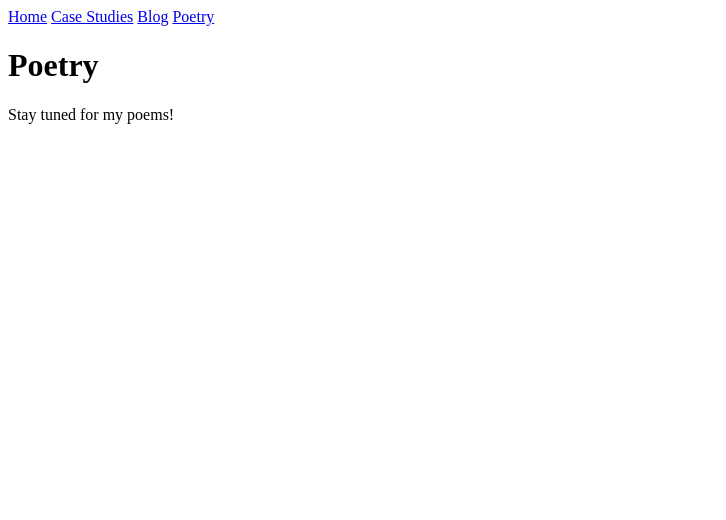
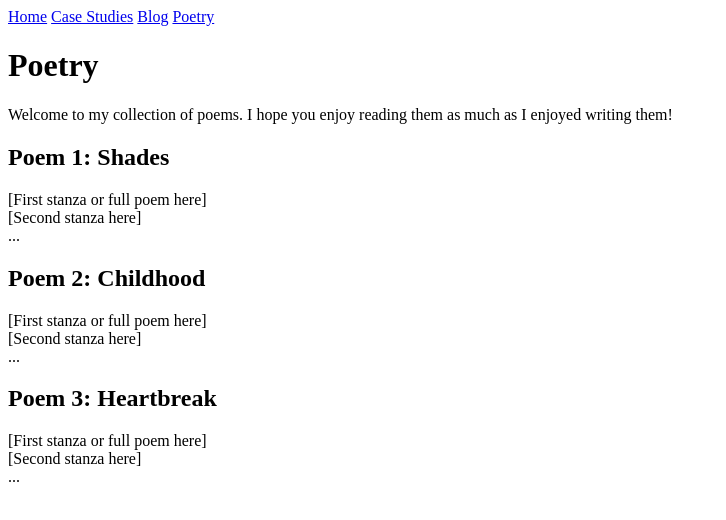
Before and after one commit to nargisjahan/nargisjahan, a plain HTML site: page poetry.html in a window 1280 px wide. Shown: the whole page, without its empty margins (0-726 px from the left). Drawn offline with Linux system fonts and the light colour scheme.

Commit message:
Update poetry.html

```diff
--- a/poetry.html
+++ b/poetry.html
@@ -5,12 +5,40 @@
 </head>
 <body>
     <nav>
-  <a href="index.html">Home</a>
-  <a href="case-studies.html">Case Studies</a>
-  <a href="blog.html">Blog</a>
-  <a href="poetry.html">Poetry</a>
-</nav>
+        <a href="index.html">Home</a>
+        <a href="case-studies.html">Case Studies</a>
+        <a href="blog.html">Blog</a>
+        <a href="poetry.html">Poetry</a>
+    </nav>
+
     <h1>Poetry</h1>
-    <p>Stay tuned for my poems!</p>
+    <p>Welcome to my collection of poems. I hope you enjoy reading them as much as I enjoyed writing them!</p>
+
+    <section>
+        <h2>Poem 1: Shades</h2>
+        <p>
+            [First stanza or full poem here]<br>
+            [Second stanza here]<br>
+            ...
+        </p>
+    </section>
+
+    <section>
+        <h2>Poem 2: Childhood</h2>
+        <p>
+            [First stanza or full poem here]<br>
+            [Second stanza here]<br>
+            ...
+        </p>
+    </section>
+
+    <section>
+        <h2>Poem 3: Heartbreak</h2>
+        <p>
+            [First stanza or full poem here]<br>
+            [Second stanza here]<br>
+            ...
+        </p>
+    </section>
 </body>
 </html>
```
